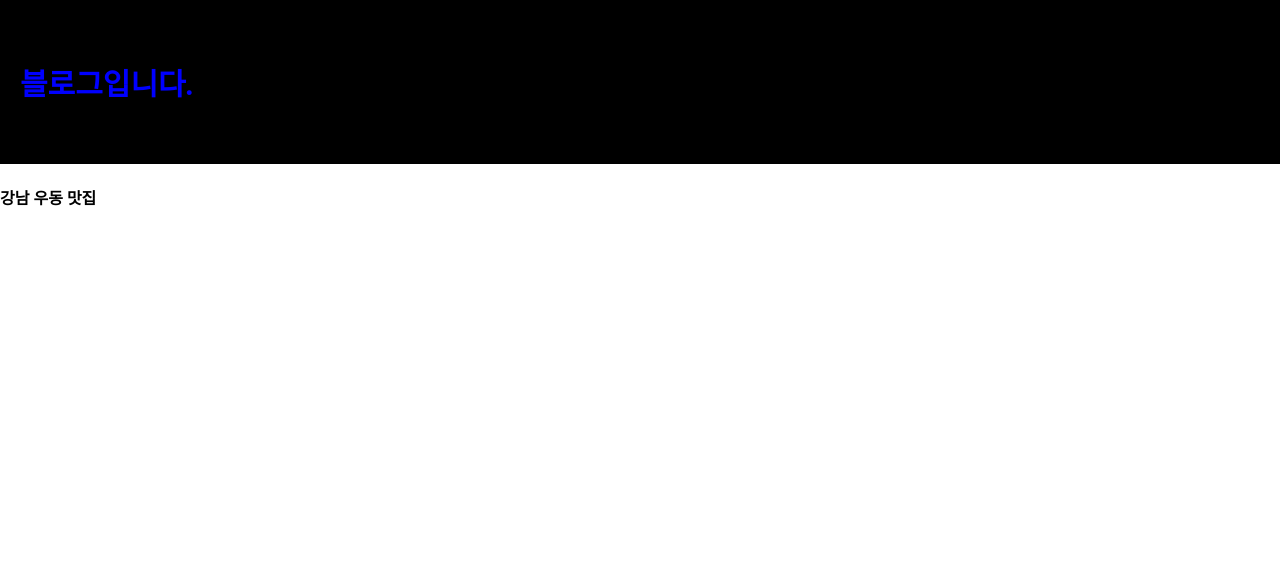
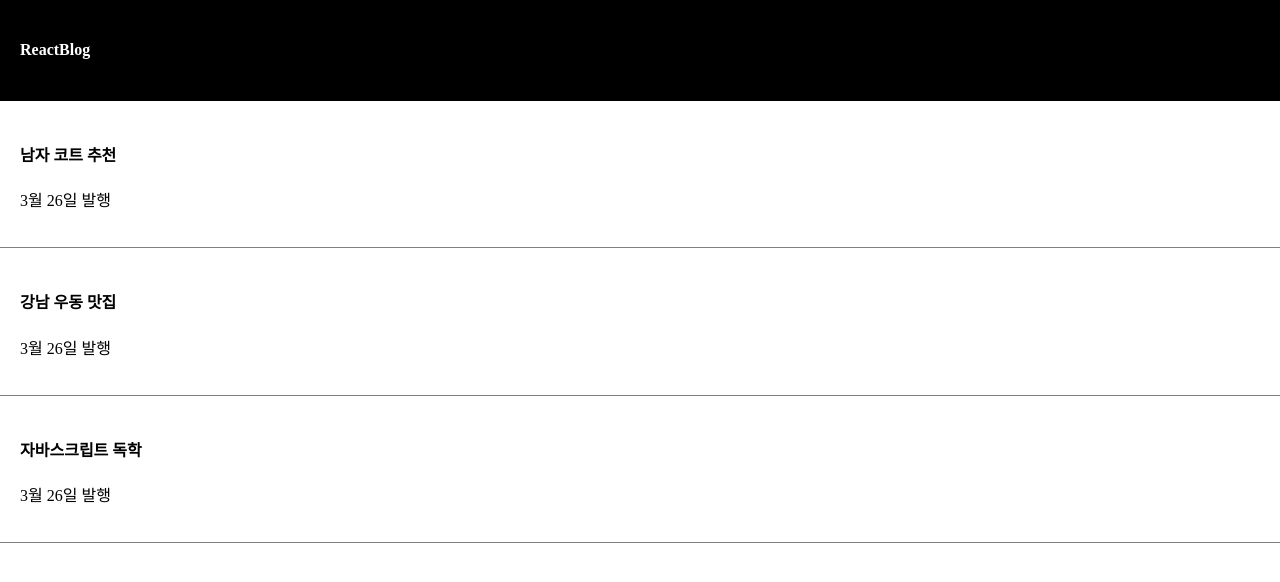
Before and after one commit to Dongyeon0123/React-study, a React (Vite) app: page / in a window 1280 px wide. Shown: the top 582 px of the page. Built offline with nearby package versions, Linux system fonts and the light colour scheme.

Commit message:
State를 써야하는 이유

```diff
--- a/src/App.css
+++ b/src/App.css
@@ -1,3 +1,7 @@
+.App {
+  text-align: center;
+}
+
 .black-nav {
   display: flex;
   background-color: black;
@@ -5,3 +9,13 @@
   color: white;
   padding: 20px;
 }
+
+.div {
+  box-sizing: border-box;
+}
+
+.list {
+  padding: 20px;
+  text-align: left;
+  border-bottom: 1px solid grey;
+}
--- a/src/App.jsx
+++ b/src/App.jsx
@@ -8,14 +8,46 @@
   // 대충 서버에서 가져온 실제 데이터
   let post = '강남 우동 맛집';
   // JSX문법 2 - 변수 넣을 땐 {중괄호}
+  let [글제목1, b] = useState('남자 코트 추천');
+  let [글제목2, e] = useState('강남 우동 맛집');
+  let [글제목3, f] = useState('자바스크립트 독학');
+  let logo = 'ReactBlog';
+  // 자료랑 비슷한 state 사용 법
+  // 1. import {useState}
+  // 2. useState(보관할 자료)
+  // 3. let [작명, 작명]
+  // 바로 위 코드에서, a는 state에 보관했던 자료가 나옴.
+  // b는 state 변경을 도와주는 함수
+  // 작명은 직관적인게 좋음
 
+// 참고 - Destructuring 문법
+  let [c, d] = [1, 2];
+
+  // @@ State를 써야하는 이유 ?
+  // 변수와의 차이점이 존재함.
+  // 일반 변수는 갑자기 변경되면, html에 자동으로 반영이 안됨.
+  // State의 경우에는 자동으로 html이 재 렌더링됨.
+  // 바뀌는 데이터는 state를 사용하는것이 좋음
+  // 무조건 State를 쓰기에는, 바뀌지 않는 데이터는 그냥 변수가 좋을듯
   return (
     <div className="App">
       {/* JSX문법 1 - class 넣을 때는 className */}
       <div className="black-nav">
-        <h4 style={ {fontSize : '30px', color: 'blue'}} >블로그입니다.</h4>
+        <h4>{logo}</h4>
       </div>
-      <h4>{ post }</h4>
+
+      <div className="list">
+        <h4>{ 글제목1 }</h4>
+        <p>3월 26일 발행</p>
+      </div>
+      <div className="list">
+        <h4>{ 글제목2 }</h4>
+        <p>3월 26일 발행</p>
+      </div>
+      <div className="list">
+        <h4>{ 글제목3 }</h4>
+        <p>3월 26일 발행</p>
+      </div>
     </div>
 
     // JSX문법 3 - Style넣을 땐 style={ { 스타일명 : '값' } }
```
